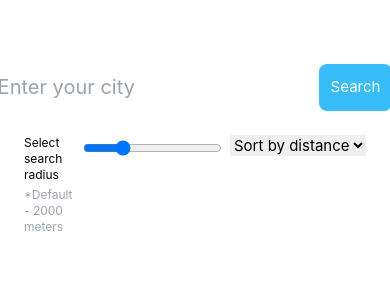
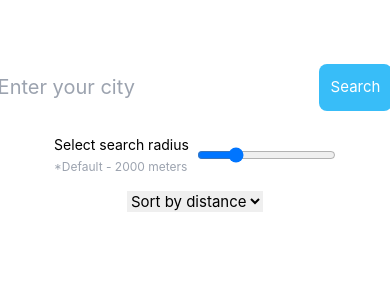
Before and after one commit to primavera10/where-to-travel, a Vue app: page / in a window 390 px wide. Shown: the top 300 px of the page. Built offline with nearby package versions, Linux system fonts and the light colour scheme.

Commit message:
fix:  responsive filters

```diff
--- a/src/App.vue
+++ b/src/App.vue
@@ -12,9 +12,10 @@
           Search
         </button>
       </div>
-      <div class="flex gap-2 sm:gap-4 mt-6 z-20 items-start">
+      <div class="flex flex-col sm:flex-row gap-4  mt-6 z-20 items-center sm:items-start">
+        <div class="flex gap-2 sm:block">
           <div>
-          <div class="text-xs sm:text-sm">
+            <div class="text-sm">
               Select search radius
             </div>
             <div class="mt-1 text-grey text-xs">
@@ -29,6 +30,7 @@
             placeholder="max 10000"
             class=" focus:outline-none border-grey border rounded pl-2 py-1"
           />
+        </div>
         <select v-model="select" class="focus:outline-none">
           <option value="rate"> Sort by rate</option>
           <option value="distance"> Sort by distance</option>
```
Lines whose indentation alone changed are shown as unchanged.
